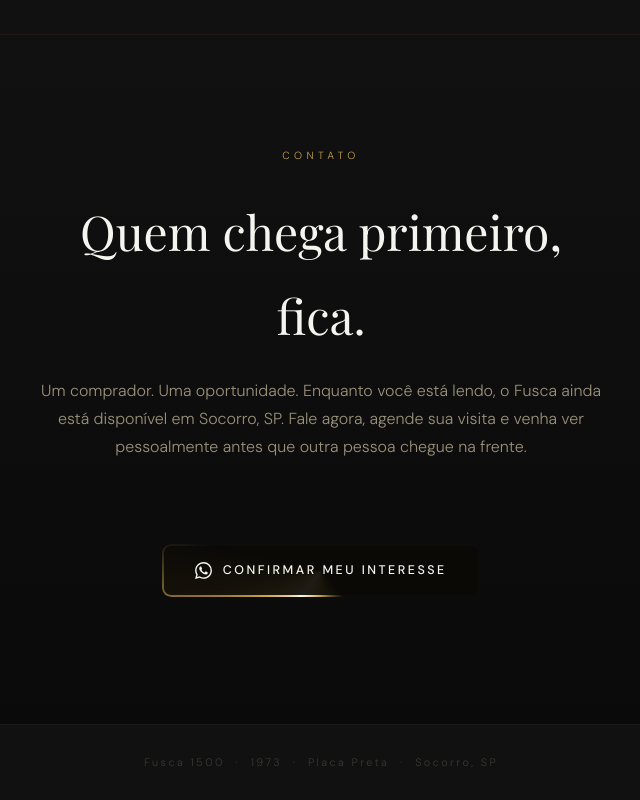
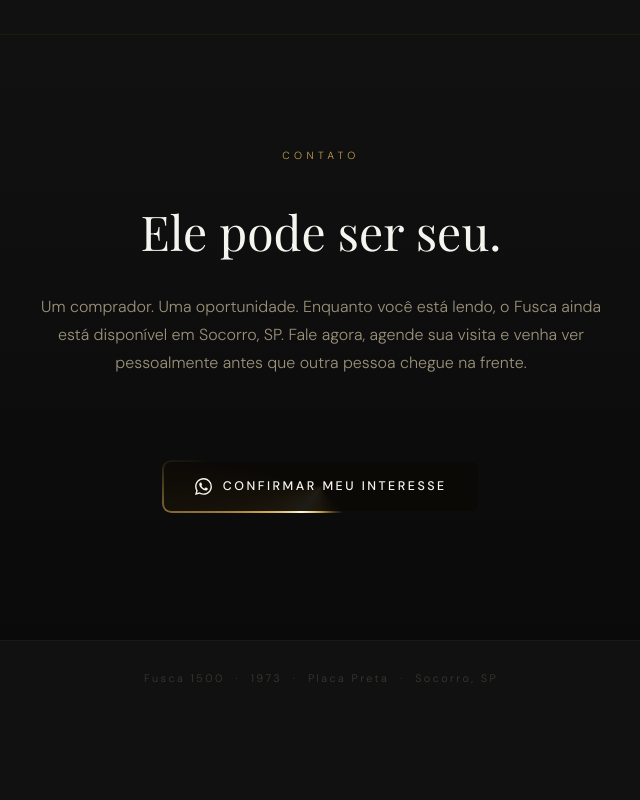
Before and after one commit to kaaiquemorais/fuscadecolecionador, a website: page index.html in a window 1280 px wide. Shown: the part 3550-4350 px from the top of the page, without its empty margins (319-959 px from the left). After the commit the page ends 4266 px from the top, so only its background shows below. Drawn offline with nearby package versions, Linux system fonts and the light colour scheme; a web font is replaced by a local one.

Commit message:
Atualiza headline contato para Ele pode ser seu

```diff
--- a/index.html
+++ b/index.html
@@ -816,7 +816,7 @@
 <div class="contact-wrap">
     <div class="contact-inner">
         <span class="label">Contato</span>
-        <h2>Quem chega primeiro, fica.</h2>
+        <h2>Ele pode ser seu.</h2>
         <p>Um comprador. Uma oportunidade. Enquanto você está lendo, o Fusca ainda está disponível em Socorro, SP. Fale agora, agende sua visita e venha ver pessoalmente antes que outra pessoa chegue na frente.</p>
         <a href="https://wa.me/5519996355986" class="shiny-cta" target="_blank" rel="noopener">
             <span>
```
